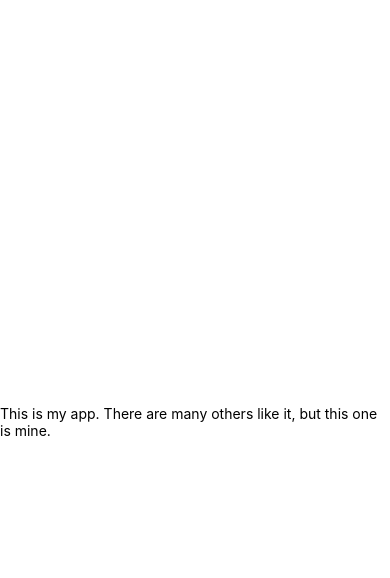
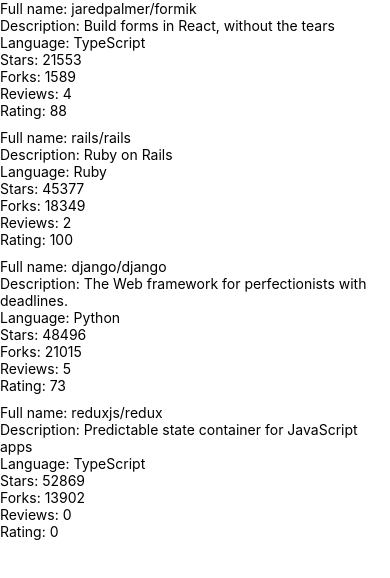
Before and after one commit to fredcollman/rate-repository-app, a React Native app: screen / in a window 390 px wide. Shown: the top 578 px of the page. Built offline with nearby package versions, Linux system fonts and the light colour scheme.

Commit message:
Show list of repositories

```diff
--- a/App.js
+++ b/App.js
@@ -1,23 +1,6 @@
-import { StatusBar } from "expo-status-bar";
 import React from "react";
-import { StyleSheet, Text, View } from "react-native";
+import Main from "./src/components/Main";
 
-export default function App() {
-  return (
-    <View style={styles.container}>
-      <Text>
-        This is my app. There are many others like it, but this one is mine.
-      </Text>
-      <StatusBar style="auto" />
-    </View>
-  );
-}
+const App = () => <Main />;
 
-const styles = StyleSheet.create({
-  container: {
-    flex: 1,
-    backgroundColor: "#fff",
-    alignItems: "center",
-    justifyContent: "center",
-  },
-});
+export default App;
--- /dev/null
+++ b/src/components/Main.jsx
@@ -0,0 +1,22 @@
+import React from "react";
+import Constants from "expo-constants";
+import { StyleSheet, View } from "react-native";
+import RepositoryList from "./RepositoryList";
+
+const styles = StyleSheet.create({
+  container: {
+    marginTop: Constants.statusBarHeight,
+    flexGrow: 1,
+    flexShrink: 1,
+  },
+});
+
+const Main = () => {
+  return (
+    <View style={styles.container}>
+      <RepositoryList />
+    </View>
+  );
+};
+
+export default Main;
--- /dev/null
+++ b/src/components/RepositoryItem.jsx
@@ -0,0 +1,26 @@
+import React from "react";
+import { Text, View } from "react-native";
+
+const DISPLAY_PAIRS = [
+  ["Full name", "fullName"],
+  ["Description", "description"],
+  ["Language", "language"],
+  ["Stars", "stargazersCount"],
+  ["Forks", "forksCount"],
+  ["Reviews", "reviewCount"],
+  ["Rating", "ratingAverage"],
+];
+
+const RepositoryItem = (props) => {
+  return (
+    <View>
+      {DISPLAY_PAIRS.map(([label, key]) => (
+        <Text key={key}>
+          {label}: {props[key]}
+        </Text>
+      ))}
+    </View>
+  );
+};
+
+export default RepositoryItem;
--- /dev/null
+++ b/src/components/RepositoryList.jsx
@@ -0,0 +1,72 @@
+import React from "react";
+import { FlatList, StyleSheet, View } from "react-native";
+import RepositoryItem from "./RepositoryItem";
+
+const styles = StyleSheet.create({
+  separator: {
+    height: 10,
+  },
+});
+
+const repositories = [
+  {
+    id: "jaredpalmer.formik",
+    fullName: "jaredpalmer/formik",
+    description: "Build forms in React, without the tears",
+    language: "TypeScript",
+    forksCount: 1589,
+    stargazersCount: 21553,
+    ratingAverage: 88,
+    reviewCount: 4,
+    ownerAvatarUrl: "https://avatars2.githubusercontent.com/u/4060187?v=4",
+  },
+  {
+    id: "rails.rails",
+    fullName: "rails/rails",
+    description: "Ruby on Rails",
+    language: "Ruby",
+    forksCount: 18349,
+    stargazersCount: 45377,
+    ratingAverage: 100,
+    reviewCount: 2,
+    ownerAvatarUrl: "https://avatars1.githubusercontent.com/u/4223?v=4",
+  },
+  {
+    id: "django.django",
+    fullName: "django/django",
+    description: "The Web framework for perfectionists with deadlines.",
+    language: "Python",
+    forksCount: 21015,
+    stargazersCount: 48496,
+    ratingAverage: 73,
+    reviewCount: 5,
+    ownerAvatarUrl: "https://avatars2.githubusercontent.com/u/27804?v=4",
+  },
+  {
+    id: "reduxjs.redux",
+    fullName: "reduxjs/redux",
+    description: "Predictable state container for JavaScript apps",
+    language: "TypeScript",
+    forksCount: 13902,
+    stargazersCount: 52869,
+    ratingAverage: 0,
+    reviewCount: 0,
+    ownerAvatarUrl: "https://avatars3.githubusercontent.com/u/13142323?v=4",
+  },
+];
+
+const ItemSeparator = () => <View style={styles.separator} />;
+
+const RepositoryList = () => {
+  const renderItem = ({ item }) => <RepositoryItem {...item} />;
+  return (
+    <FlatList
+      data={repositories}
+      ItemSeparatorComponent={ItemSeparator}
+      renderItem={renderItem}
+      keyExtractor={(item) => item.id}
+    /> // other props
+  );
+};
+
+export default RepositoryList;
```
